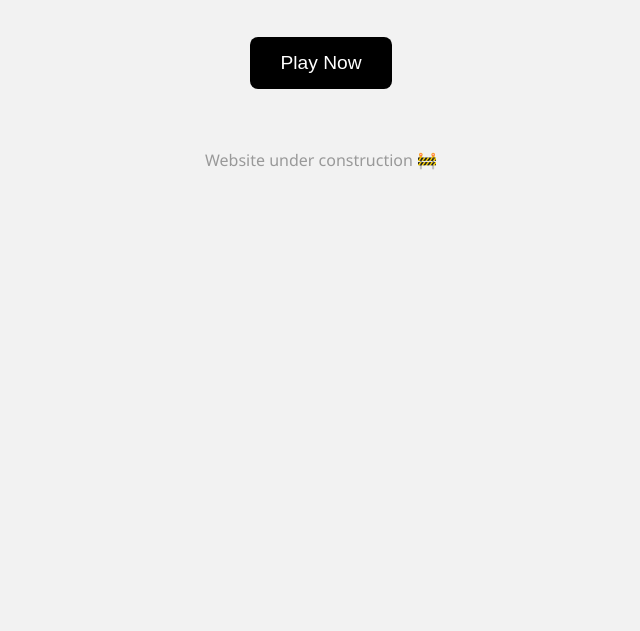
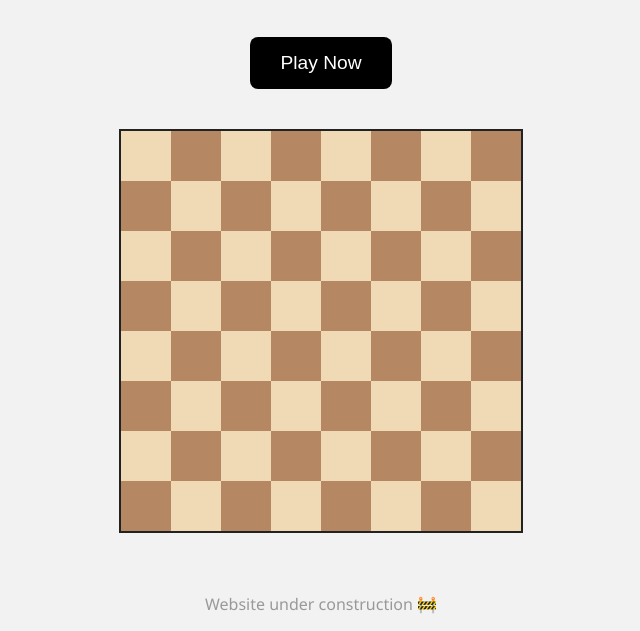
Before and after one commit to develop08-stack/sixgo, a plain HTML site: page index.html in a window 1280 px wide. Shown: the part 214-845 px from the top of the page, without its empty margins (319-959 px from the left). Before the commit the page ends 800 px from the top, so only its background shows below. Drawn offline with Linux system fonts and the light colour scheme.

Commit message:
Update style.css

```diff
--- a/style.css
+++ b/style.css
@@ -41,3 +41,24 @@ h1 {
   margin-top: 60px;
   color: #999;
 }
+.chessboard {
+  display: grid;
+  grid-template-columns: repeat(8, 50px);
+  grid-template-rows: repeat(8, 50px);
+  margin: 40px auto;
+  width: 400px;
+  border: 2px solid #222;
+}
+
+.square {
+  width: 50px;
+  height: 50px;
+}
+
+.square.light {
+  background-color: #f0d9b5;
+}
+
+.square.dark {
+  background-color: #b58863;
+}
```
